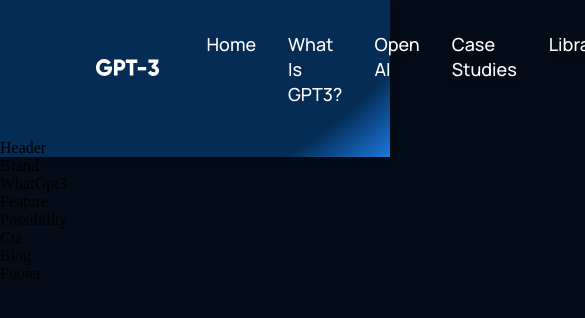
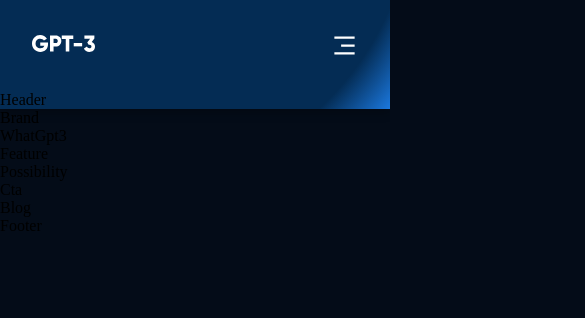
Before and after one commit to Luis0251/modern-web, a React (Vite) app: page / in a window 390 px wide. Shown: the top 318 px of the page, 585 px wide, since content can reach past the window. Built offline with nearby package versions, Linux system fonts and the light colour scheme.

Commit message:
Feature: navbar complete

```diff
--- a/src/components/navbar/Navbar.css
+++ b/src/components/navbar/Navbar.css
@@ -53,3 +53,73 @@
     outline: none;
     cursor: pointer;
 }
+
+.gpt3__navbar-menu{
+    margin-left: 1rem;
+    display: none;
+    position: relative;
+}
+.gpt3__navbar-menu svg{
+    cursor: pointer;
+}
+
+.gpt3__navbar-menu_container{
+    display: flex;
+    justify-content: flex-end;
+    align-items: flex-end;
+    flex-direction: column;
+    text-align: end;
+    background: var(--color--footer);
+    padding: 2rem;
+    position: absolute;
+    top: 40px;
+    right: 0;
+    margin-top: 1rem;
+    min-width: 210px;
+    border-radius: 5px;
+    box-shadow: (0 0 5 rgba(0, 0, 0, 0.2));
+
+}
+
+.gpt3__navbar-menu_container p {
+    margin: 1rem 0;
+}
+
+.gpt3__navbar-menu_container-links-sign{
+    display: none;
+}
+
+@media screen and (max-width:1050px) {
+    .gpt3__navbar-links_container{
+        display: none;
+    }
+
+    .gpt3__navbar-menu{
+        display: flex;
+    }
+}
+
+@media screen and (max-width:700px) {
+    .gpt3__navbar-links_container{
+            padding: 2rem 4rem;
+        }
+
+     .gpt3__navbar-menu{
+            display: flex;
+        }
+    }
+
+    @media screen and (max-width:550px) {
+        .gpt3__navbar{
+            padding: 2rem ;
+            }
+            .gpt3__navbar-sign{
+                display: none;
+            }
+            .gpt3__navbar-menu_container{
+                top:20px;
+            }
+            .gpt3__navbar-menu_container-links-sign{
+                display: block;
+            }
+        }
--- a/src/components/navbar/Navbar.jsx
+++ b/src/components/navbar/Navbar.jsx
@@ -1,7 +1,21 @@
+import {useState} from 'react'
 import{RiMenu3Line, RiCloseLine} from 'react-icons/ri'
 import logo from '../../assets/logo.svg'
 import './navbar.css'
+
+const Menu=() => (
+  <>
+  <p><a href='#home'>Home</a></p>
+  <p><a href='#wgpt3'>What is GPT3?</a></p>
+  <p><a href='#possibility'>Open AI</a></p>
+  <p><a href='#feature'>Case Studies</a></p>
+  <p><a href='#blog'>Library</a></p>
+  </>
+)
+
 export const Navbar = () => {
+  const [toggleMenu,setToggleMenu] =useState(false);
+  const handleClick = () => setToggleMenu(prevState => !prevState);
   return (
     <div className='gpt3__navbar'>
       <div className='gpt3__navbar-links'>
@@ -9,16 +23,28 @@
         <img src={logo} alt='logo'/>
       </div>
       <div className='gpt3__navbar-links_container'>
-        <p><a href='#home'>Home</a></p>
-        <p><a href='#wgpt3'>What is GPT3?</a></p>
-        <p><a href='#possibility'>Open AI</a></p>
-        <p><a href='#feature'>Case Studies</a></p>
-        <p><a href='#blog'>Library</a></p>
+        <Menu />
       </div>
-        <div className='gpt3__navbar-sign'>
+      </div>
+      <div className='gpt3__navbar-sign'>
           <p>Sign in</p>
           <button type='button'>Sign up</button>
         </div>
+      <div className="gpt3__navbar-menu">
+        {toggleMenu
+         ? <RiCloseLine color='#fff' size={27} onClick={handleClick}/>
+         : <RiMenu3Line color="#fff" size={27} onClick={handleClick} />
+        } {toggleMenu && (
+          <div className="gpt3__navbar-menu_container scale-up-center">
+            <div className='gpt3__navbar-menu-container-links'>
+              <Menu />
+                <div className='gpt3__navbar-container-links-sign'>
+                <p>Sign in</p>
+                <button type='button'>Sign up</button>
+              </div>
+            </div>
+          </div>
+        )}
       </div>
     </div>
   )
```
